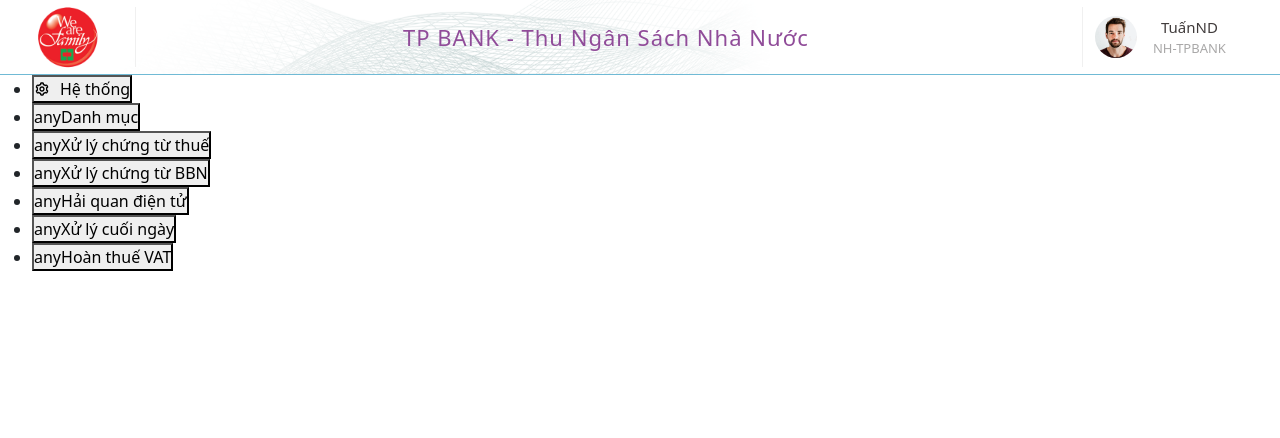
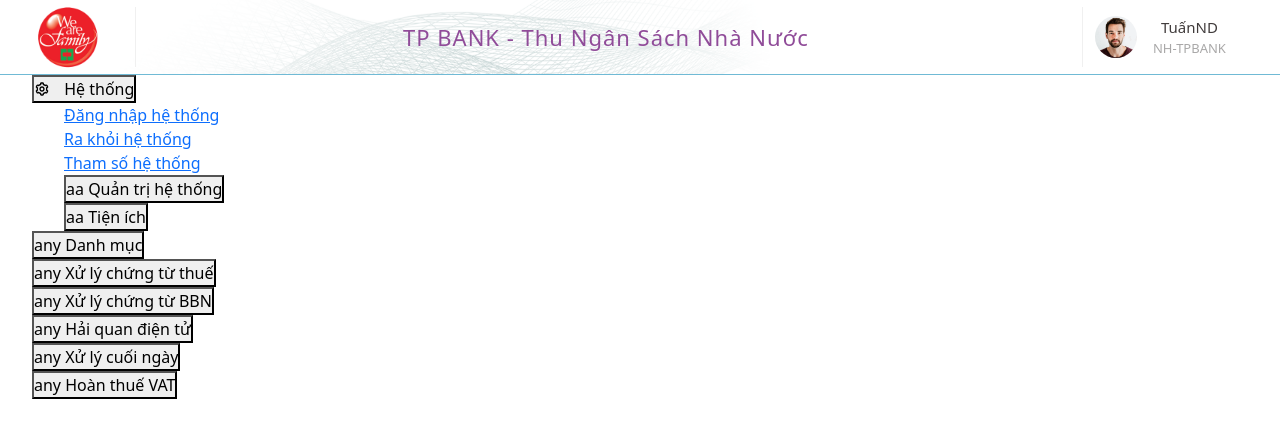
Before and after one commit to MeiMisaki171/TCS-TPbank, a React (Create React App) app: page /xuLyChungTuThueHQ in a window 1280 px wide. Both pictures are taken after a click on the button "Hệ thống". Shown: the top 438 px of the page. Built offline with nearby package versions, Linux system fonts and the light colour scheme.

Commit message:
second commit

```diff
--- a/src/components/Layout/Header/Menu/Dropdown/Dropdown.tsx
+++ /dev/null
@@ -1,29 +0,0 @@
-import React, { useCallback, useState } from 'react'
-import './Dropdown.css'
-import MenuItems from '../MenuItems'
-import { MenuData } from '../Menu'
-
-const Dropdown = ({ children, show }: any) => {
-    const [dropdown, setDropdown] = useState<string | null>(null);
-
-    const handlerDropdown = useCallback((title: string) => {
-      setDropdown(title)
-    }, []);
-    return (
-    <ul className={`dropdown ${show? "show" : ""}`}>
-        {children.map((submenu : MenuData, index : any) => (
-            <MenuItems
-                icon={submenu.icon}
-                title={submenu.title}
-                url={submenu?.url || ''}
-                key={submenu.title}
-                handlerDropdown={handlerDropdown}
-                children={submenu?.children}
-                dropdown={dropdown}
-            />
-        ))}
-    </ul>
-  )
-}
-
-export default Dropdown
--- /dev/null
+++ b/src/components/Layout/Header/Menu/Dropdown/index.tsx
@@ -0,0 +1,19 @@
+import React, { useCallback, useState } from 'react'
+import './Dropdown.css'
+import { MenuData } from '../Menu'
+import MenuItems from '../MenuItems'
+
+const Dropdown = ({ submenu, dropdown }: any) => {
+
+  return (
+    <ul className={`dropdown ${dropdown? "show" : ""}`}>
+        {submenu.map((item:MenuData) => {
+          return (
+            <MenuItems item={item} key={ item.title } />
+          )
+        })}
+    </ul>
+  )
+}
+
+export default Dropdown
--- a/src/components/Layout/Header/Menu/MenuItems.tsx
+++ /dev/null
@@ -1,57 +0,0 @@
-import React, { useCallback, useMemo } from 'react'
-import Dropdown from './Dropdown/Dropdown'
-import { Children } from './Menu';
-
-interface Props {
-    title: string;
-    url: string;
-    icon: JSX.Element;
-    children?: Children[];
-    handlerDropdown: (title: string) => void;
-    dropdown?: string | null;
-}
-
-const MenuItems = ( {title, url, icon, children, handlerDropdown, dropdown} : Props) => {
-    // const [dropdown, setDropdown] = useState(false);
-    // const handlerDropdown = useCallback((dropdown: boolean) => {
-    //     setDropdown(!dropdown)
-    // }, [])
-
-    // const ref = useOutsideClick(() => {
-    //     handlerDropdown(dropdown)
-    // })
-    console.log(dropdown)
-    const showMenuChildren = useMemo(() => {
-        return title === dropdown
-    }, [dropdown, title]);
-
-    const handlerClick = useCallback(() => {
-        handlerDropdown(url)
-    },[url, handlerDropdown])
-
-  return (
-      <li
-          className='menu-items'
-      >
-          {children ? (
-              <>
-                  <button
-                      type="button"
-                      aria-haspopup="menu"
-                      aria-expanded={ showMenuChildren ? "true" : "false"}
-                      onClick={handlerClick}
-                  >
-                      { icon }{title}{' '}
-                  </button>
-                  <Dropdown
-                      children={children}
-                      dropdown={showMenuChildren}
-                  />
-              </>
-          ) : (
-            <a href={url}>{ title }</a>
-          )}
-      </li>
-  )
-}
-export default MenuItems
--- /dev/null
+++ b/src/components/Layout/Header/Menu/MenuItems/index.tsx
@@ -0,0 +1,37 @@
+import React, { useState } from 'react'
+import Dropdown from '../Dropdown'
+import { Children, MenuData } from '../Menu'
+import { useOutsideClick } from '../../../../../hook';
+
+const MenuItems = ({ item }: any) => {
+
+    const [dropdown, setDropdown] = useState(false);
+    const handleClick = () => {
+        if (dropdown) {
+            setDropdown(!dropdown)
+        }
+    }
+    const ref = useOutsideClick(handleClick);
+  return (
+      <div>
+          {item.children ? (
+              <div ref={ref}>
+                  <button type='button'
+                      onClick={() => setDropdown((prev : boolean) => !prev)}
+                  >
+                      {item.icon} {item.title}
+                  </button>
+                  <Dropdown
+                      submenu={item.children}
+                      dropdown = {dropdown}
+                  />
+              </div>
+            ) : (
+            <a href='/'>{ item.title }</a>
+                )
+          }
+    </div>
+  )
+}
+
+export default MenuItems
--- a/src/components/Layout/Header/Menu/index.tsx
+++ b/src/components/Layout/Header/Menu/index.tsx
@@ -3,28 +3,13 @@
 import MenuItems from './MenuItems'
 
 const Menu = () => {
-  const [dropdown, setDropdown] = useState<string | null>(null);
-
-  const handlerDropdown = useCallback((title: string) => {
-    setDropdown(title)
-  }, []);
-
-  console.log(dropdown, 2)
-
 
   return (
     <nav className="desktop-nav">
       <ul className="menus">
         {IMenuData.map((item) => {
           return (
-            <MenuItems
-              title={item.title}
-              icon={item.icon}
-              url={item?.url || ''}
-              children={item?.children}
-              key={item.title}
-              handlerDropdown={handlerDropdown}
-              dropdown={dropdown} />
+            <MenuItems item={item} key={ item.title } />
           )
         })}
       </ul>
--- a/src/hook/index.tsx
+++ b/src/hook/index.tsx
@@ -1,7 +1,7 @@
 import { useEffect, useRef } from "react"
 
 export const useOutsideClick = (callback: () => void) => {
-    const ref = useRef<HTMLLIElement>(null)
+    const ref = useRef<HTMLDivElement>(null)
 
     useEffect(() => {
         const handleClickOutside = (event: MouseEvent) => {
```
